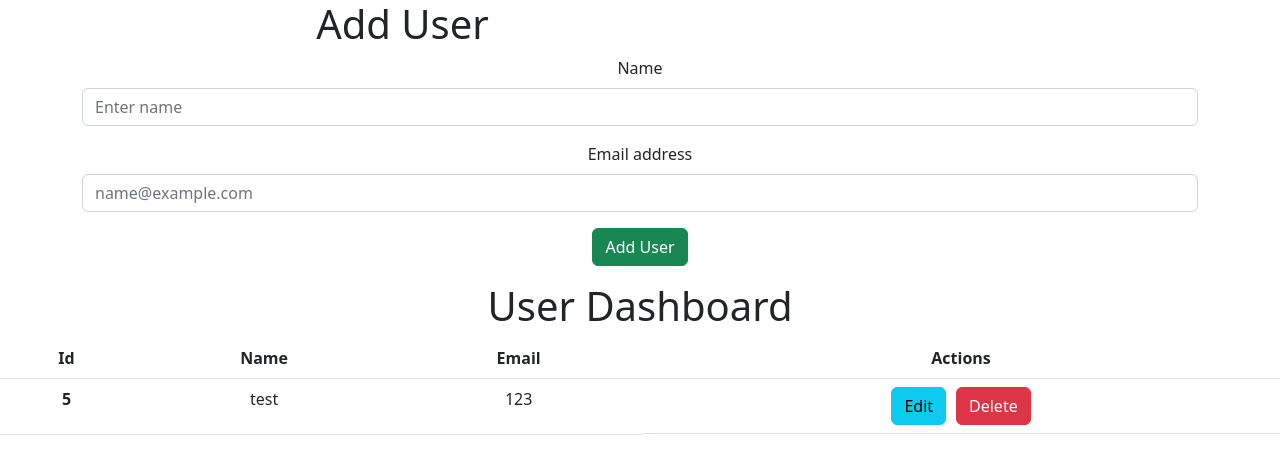
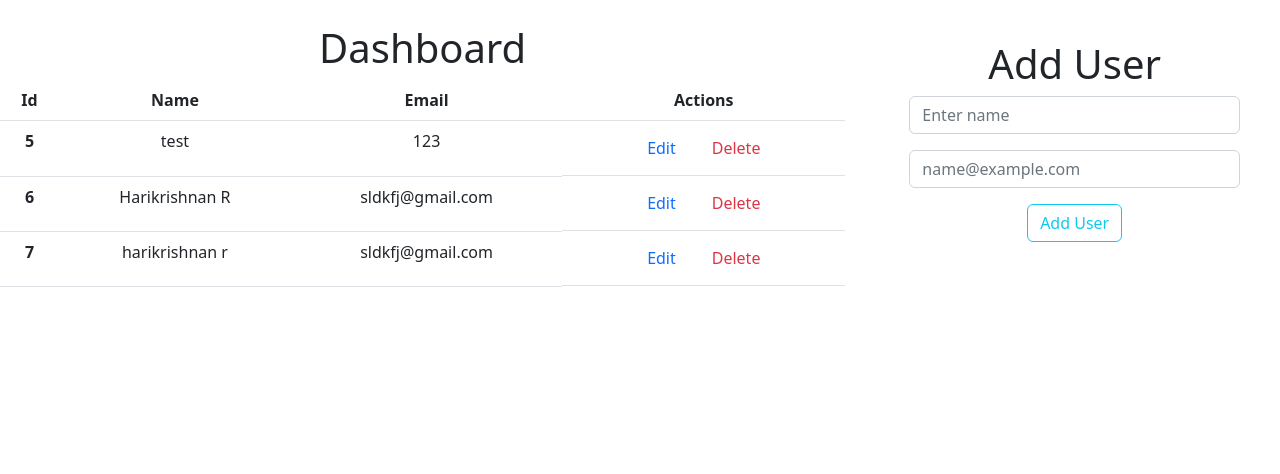
Before and after one commit to hari9526/react-crud-api, a React (Create React App) app: page / in a window 1280 px wide. Shown: the top 474 px of the page. Built offline with nearby package versions, Linux system fonts and the light colour scheme; data requests are answered from the project's data file.

Commit message:
style changes

```diff
--- a/db.json
+++ b/db.json
@@ -4,6 +4,16 @@
       "id": 5,
       "name": "test",
       "email": "123"
+    },
+    {
+      "id": 6,
+      "name": "Harikrishnan R",
+      "email": "sldkfj@gmail.com"
+    },
+    {
+      "id": 7,
+      "name": "harikrishnan r",
+      "email": "sldkfj@gmail.com"
     }
   ],
   "comments": [],
--- a/src/App.js
+++ b/src/App.js
@@ -110,12 +110,9 @@ function App() {
 
   return (
     <div className="App">
+      <div className='row mt-4'>
+        <div className='col-sm-8'>
 
-      <AddUser
-        formData={formData}
-        setFormData={setFormData}
-        handleFormSubmit={handleFormSubmit}
-      />
           <UserDashboard
             data={data}
             getUserData={getUserData}
@@ -125,6 +122,17 @@ function App() {
             handleEditData={handleEditData}
           />
         </div>
+        <div className='col-sm-4'>
+          <AddUser
+            formData={formData}
+            setFormData={setFormData}
+            handleFormSubmit={handleFormSubmit}
+          />
+
+        </div>
+
+      </div>
+    </div>
   );
 }
 
--- a/src/components/AddUser.js
+++ b/src/components/AddUser.js
@@ -4,17 +4,17 @@ import React, { useState } from 'react';
 
 
 
-const AddUser = ({formData, setFormData, handleFormSubmit}) => {
+const AddUser = ({ formData, setFormData, handleFormSubmit }) => {
 
 
   return (
     <div className='container'>
-      <div className='row'>
-        <div className='col-md-7'>
-          <h1>Add User </h1>
-        </div>
+      <div className='row p-3 mx-auto my-auto'>
+
+        <h1>Add User </h1>
+
         <div className="mb-3">
-          <label for="exampleFormControlInput1" class="form-label">Name</label>
+
           <input type="text"
             className="form-control"
             id="exampleFormControlInput1"
@@ -24,7 +24,7 @@ const AddUser = ({formData, setFormData, handleFormSubmit}) => {
           />
         </div>
         <div className="mb-3">
-          <label for="exampleFormControlInput1" class="form-label">Email address</label>
+
           <input type="email"
             className="form-control"
             id="exampleFormControlInput1"
@@ -34,7 +34,7 @@ const AddUser = ({formData, setFormData, handleFormSubmit}) => {
           />
         </div>
         <div className='mb-3'>
-          <button className="btn btn-success" onClick={handleFormSubmit}>Add User</button>
+          <button className="btn btn-outline-info" onClick={handleFormSubmit}>Add User</button>
         </div>
 
 
--- a/src/components/UpdateUser.js
+++ b/src/components/UpdateUser.js
@@ -5,7 +5,6 @@ const UpdateUser = ({ editData, setEditData }) => {
     return (
         <div>
             <div className="mb-3">
-                <label for="exampleFormControlInput1" class="form-label">Name</label>
                 <input type="text"
                     className="form-control"
                     id="exampleFormControlInput1"
@@ -15,7 +14,6 @@ const UpdateUser = ({ editData, setEditData }) => {
                 />
             </div>
             <div className="mb-3">
-                <label for="exampleFormControlInput1" class="form-label">Email address</label>
                 <input type="email"
                     className="form-control"
                     id="exampleFormControlInput1"
--- a/src/components/UserDashboard.js
+++ b/src/components/UserDashboard.js
@@ -10,7 +10,7 @@ const UserDashboard = ({ data, getUserData, handleDelete, handleEditData, setEdi
 
     return (
         <div>
-            <h1>User Dashboard</h1>
+            <h1>Dashboard</h1>
             <table className="table table-hover">
                 <thead>
                     <tr>
@@ -30,7 +30,7 @@ const UserDashboard = ({ data, getUserData, handleDelete, handleEditData, setEdi
                             <td
                                 style={{ display: "flex", justifyContent: 'center', gap: '10px' }}
                             >
-                                <button className='btn btn-info'
+                                <button className='btn btn-link text-decoration-none'
                                     data-bs-toggle="modal"
                                     data-bs-target="#exampleModal"
                                     onClick={() => {
@@ -43,7 +43,7 @@ const UserDashboard = ({ data, getUserData, handleDelete, handleEditData, setEdi
                                 >
                                     Edit
                                 </button>
-                                <button className='btn btn-danger' onClick={() => handleDelete(user.id)}>Delete</button>
+                                <button className='btn btn-link text-decoration-none text-danger' onClick={() => handleDelete(user.id)}>Delete</button>
                             </td>
                         </tr>
                     ))}
@@ -53,7 +53,7 @@ const UserDashboard = ({ data, getUserData, handleDelete, handleEditData, setEdi
                 <div className="modal-dialog">
                     <div className="modal-content">
                         <div className="modal-header">
-                            <h1 className="modal-title fs-5" id="exampleModalLabel">Modal title</h1>
+                            <h1 className="modal-title fs-5" id="exampleModalLabel">Edit User</h1>
                             <button type="button" className="btn-close" data-bs-dismiss="modal" aria-label="Close"></button>
                         </div>
                         <div className="modal-body">
@@ -64,8 +64,8 @@ const UserDashboard = ({ data, getUserData, handleDelete, handleEditData, setEdi
                             />
                         </div>
                         <div className="modal-footer">
-                            <button type="button" className="btn btn-secondary" data-bs-dismiss="modal">Close</button>
-                            <button className="btn btn-success" data-bs-dismiss="modal" onClick={handleEditData}>Confirm Edit</button>
+                            <button type="button" className="btn btn-outline-secondary" data-bs-dismiss="modal">Cancel</button>
+                            <button className="btn btn-outline-success" data-bs-dismiss="modal" onClick={handleEditData}>Ok</button>
                         </div>
                     </div>
                 </div>
```
Lines whose indentation alone changed are shown as unchanged.
